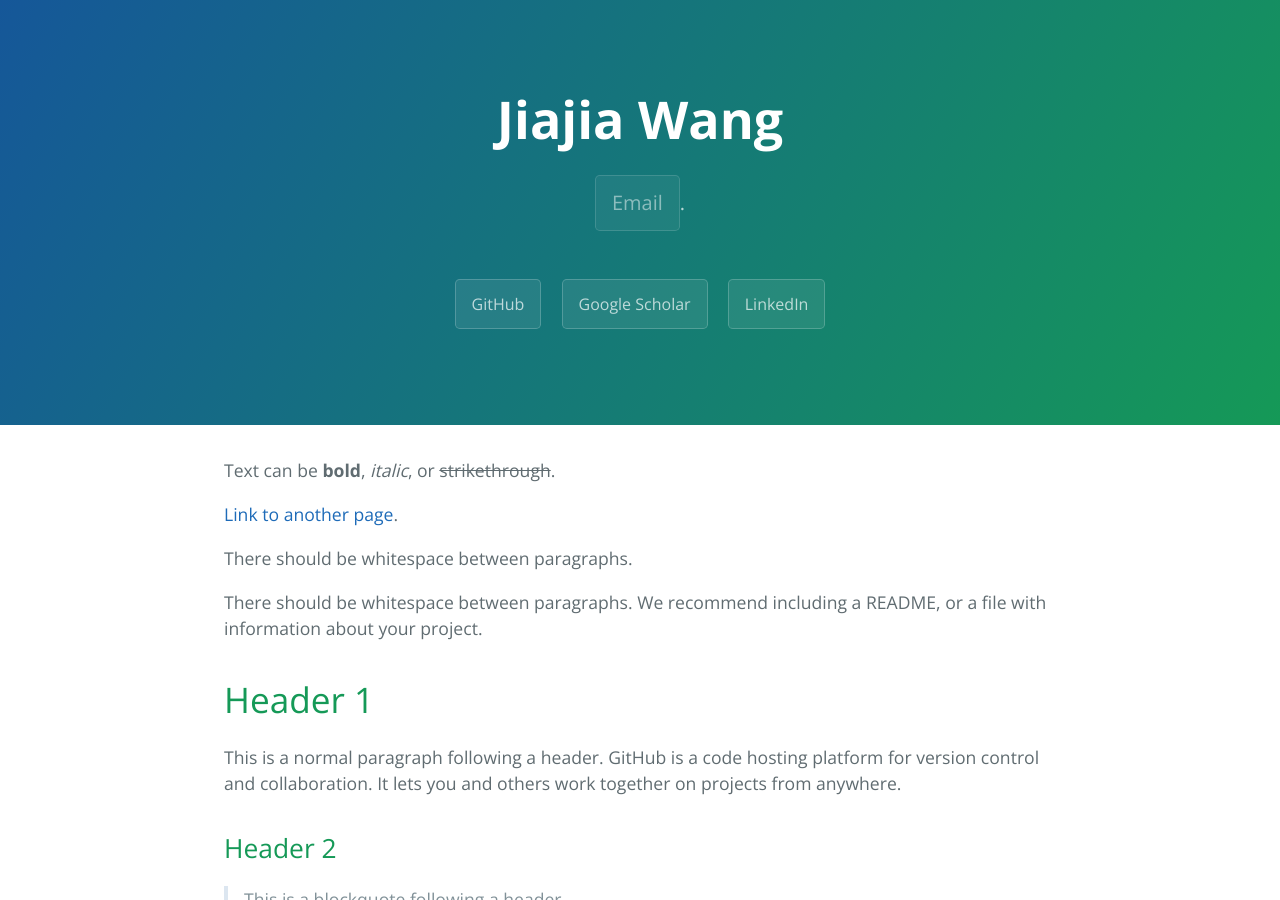
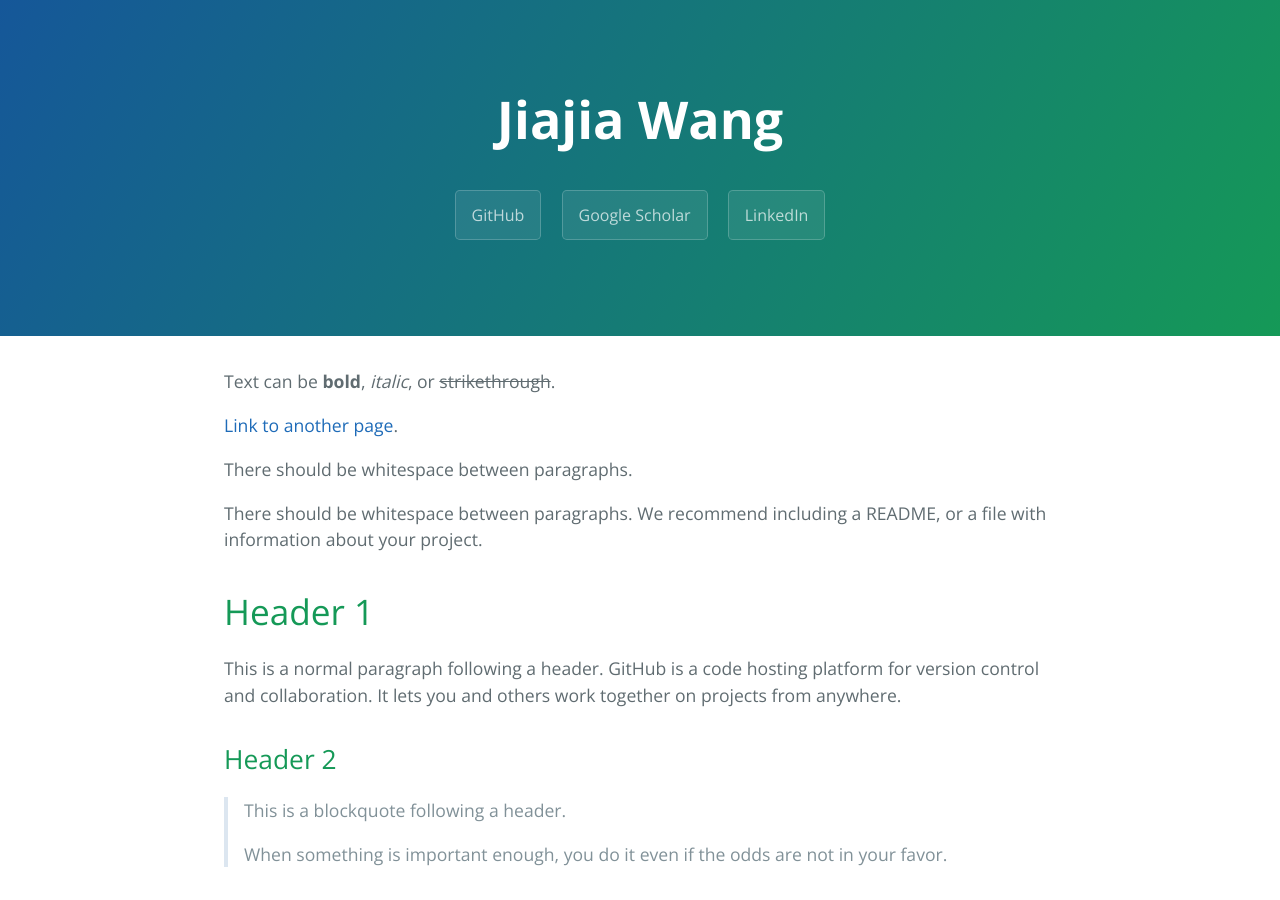
Before and after one commit to additionjj/jiajia_website, a Jekyll site: the page built from index.md, in a window 1280 px wide and 900 px high. Built offline with Jekyll 4.4.1, drawn with Linux system fonts in a browser that asks for light colours.

Commit message:
Update _config.yml

```diff
--- a/_config.yml
+++ b/_config.yml
@@ -1,5 +1,4 @@
 title: Jiajia Wang
-description: <a href="mailto:jiw133@ucsd.edu" class="btn">Email</a>.
 show_downloads: false
 google_analytics:
 theme: jekyll-theme-cayman
```
